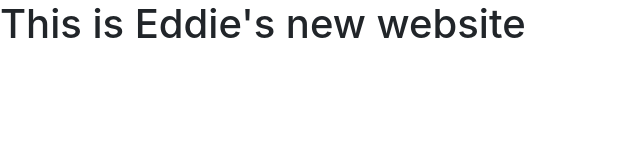
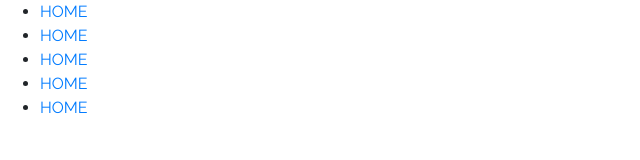
Before and after one commit to eddieyap81/MyFirstWebPage, a plain HTML site: page index.html in a window 1280 px wide. Shown: the whole page, without its empty margins (0-640 px from the left). Drawn offline with nearby package versions, Linux system fonts and the light colour scheme.

Commit message:
Previous

```diff
--- a/css/style.css
+++ b/css/style.css
@@ -0,0 +1,4 @@
+
+body {
+  font-family: 'Raleway', sans-serif;
+}
--- a/index.html
+++ b/index.html
@@ -6,13 +6,30 @@
   <meta name="viewport" content="width=device-width, initial-scale=1.0">
   <meta http-equiv="X-UA-Compatible" content="ie=edge">
   <title>Document</title>
+  <link href="https://fonts.googleapis.com/css?family=Raleway&display=swap" rel="stylesheet">
   <link rel="stylesheet" href="https://stackpath.bootstrapcdn.com/bootstrap/4.3.1/css/bootstrap.min.css">
   <link rel="stylesheet" href="css/style.css">
 </head>
 
 <body>
 
-  <h1>This is Eddie's new website</h1>
+  <header class="header">
+    <nav class="nav">
+      <ul>
+        <li><a href="">HOME</a></li>
+        <li><a href="">HOME</a></li>
+        <li><a href="">HOME</a></li>
+        <li><a href="">HOME</a></li>
+        <li><a href="">HOME</a></li>
+      </ul>
+    </nav>
+
+  </header>
+
+
+
+
+
 
 
   <script>
```
